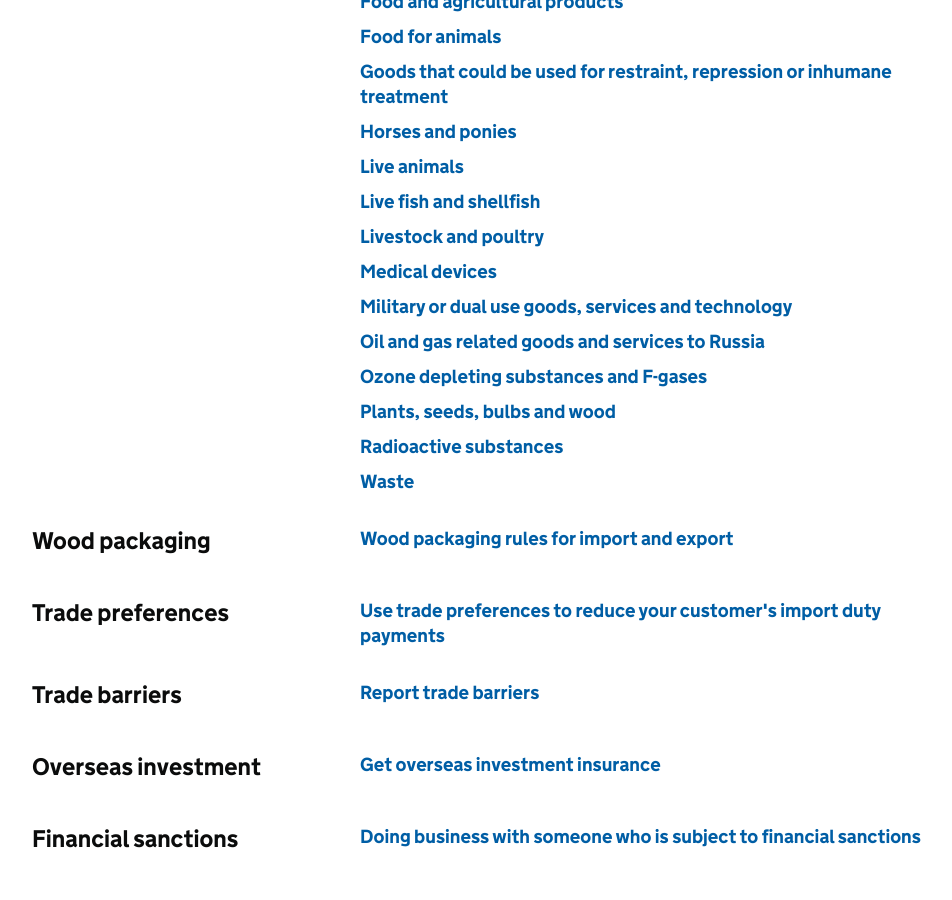
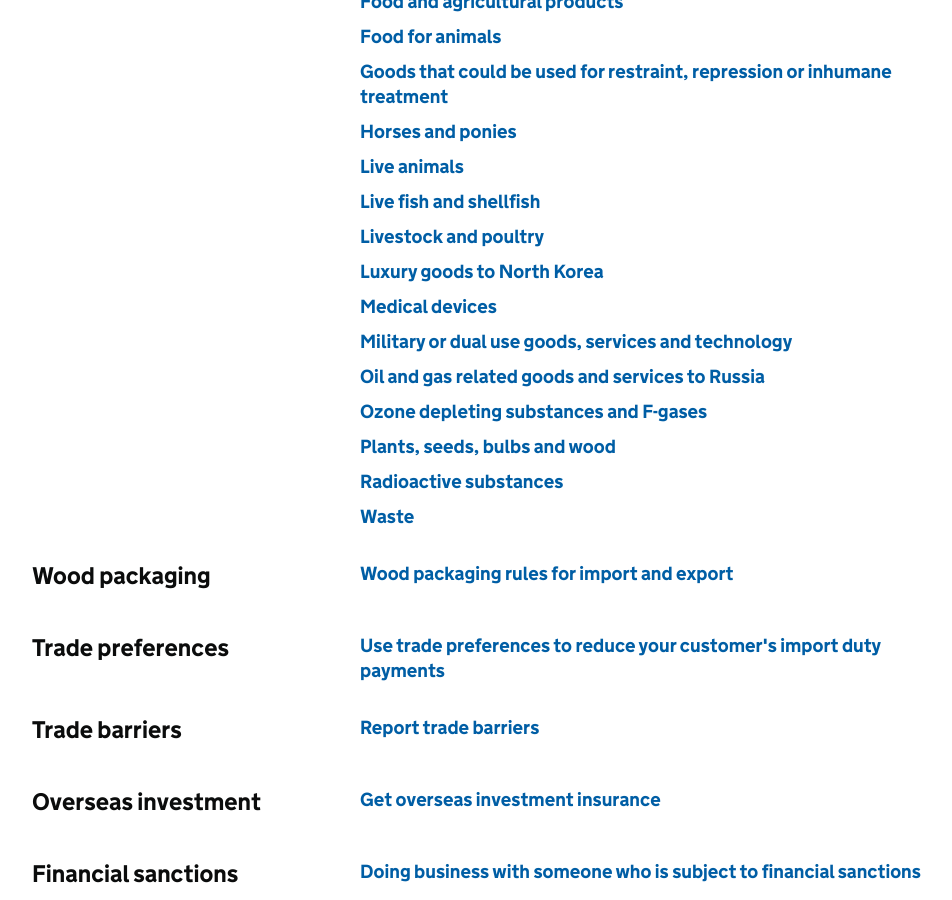
Before and after one commit to alphagov/govuk-import-export-prototype, a Jekyll site: the page built from topic/business-and-self-employed/exporting-and-doing-business-abroad.html, in a window 1280 px wide and 900 px high, scrolled down 1126 px. Shown: the whole window, without its empty margins (158-1110 px from the left). Built offline with Jekyll 4.4.1, drawn with Linux system fonts in a browser that asks for light colours.

Commit message:
Update exporting-and-doing-business-abroad.html

```diff
--- a/topic/business-and-self-employed/exporting-and-doing-business-abroad.html
+++ b/topic/business-and-self-employed/exporting-and-doing-business-abroad.html
@@ -64,6 +64,8 @@ index_lists:
        url: '/guidance/get-a-licence-to-export-fish-shellfish.html'
      - name: Livestock and poultry
        url: '/guidance/get-a-licence-to-export-livestock-poultry.html'
+     - name: Luxury goods to North Korea
+       url: '/guidance/exporting-luxury-goods-north-korea.html'
      - name: Medical devices
        url: '/guidance/get-a-licence-to-export-medical-devices.html'
      - name: Military or dual use goods, services and technology
```
